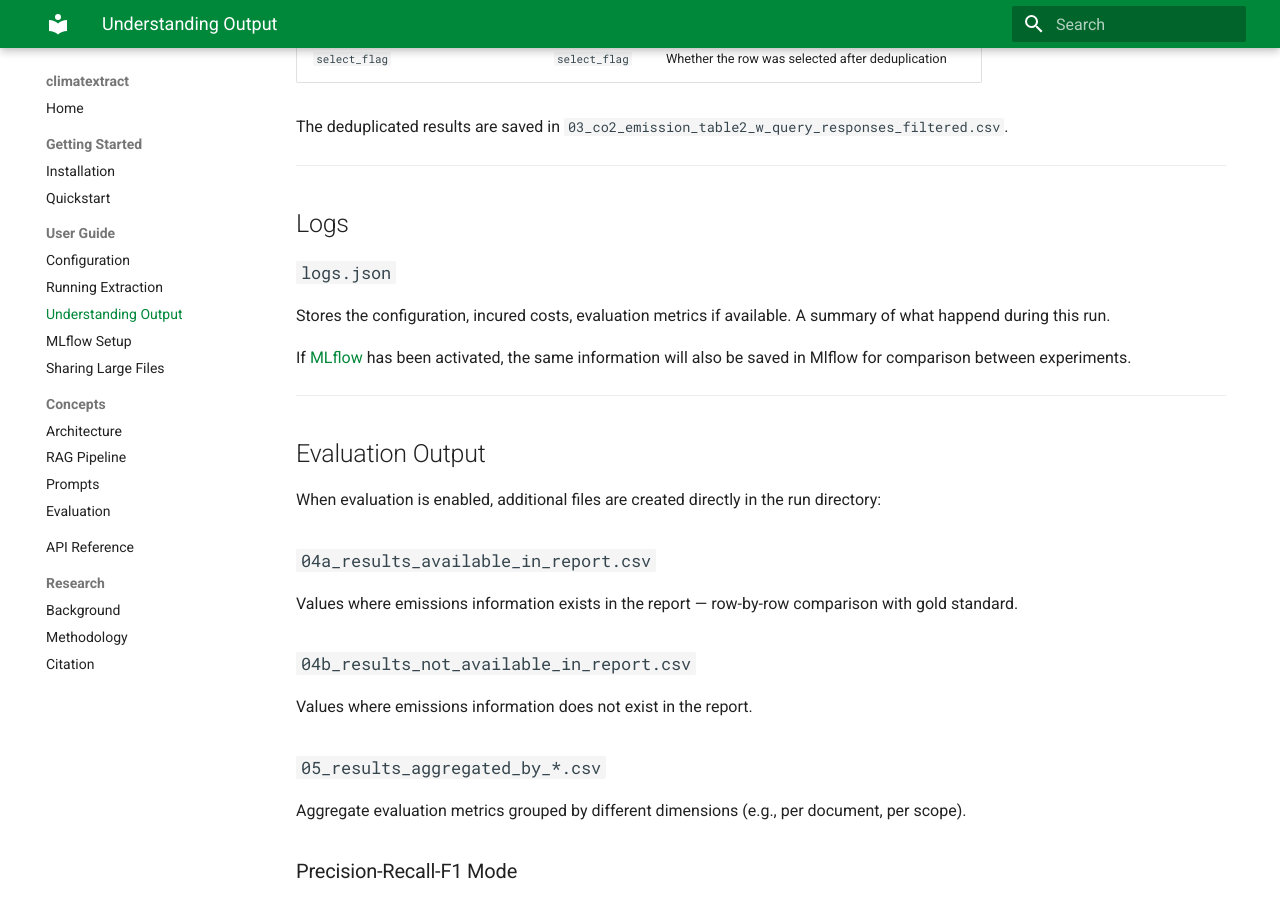
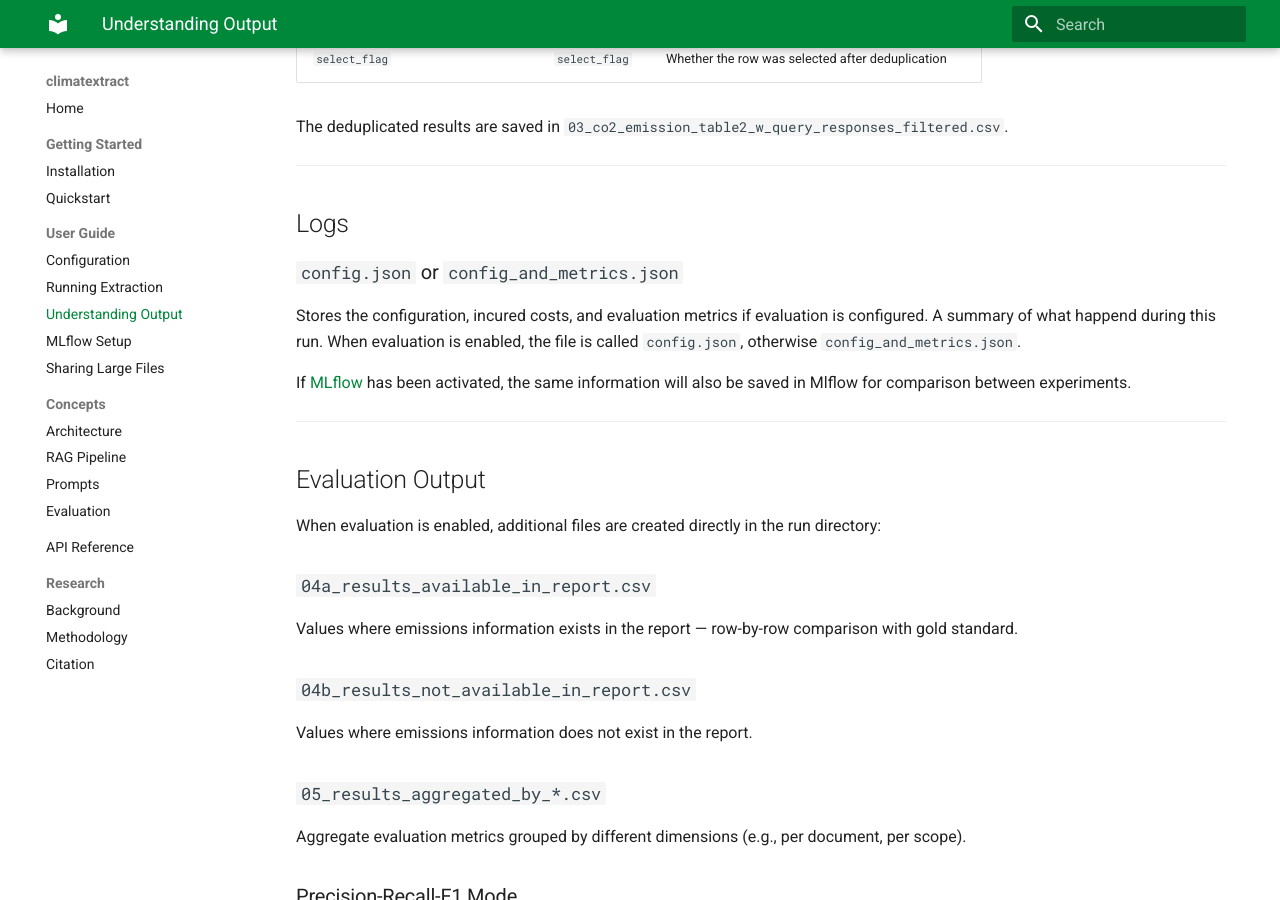
Before and after one commit to gist-sustainability/climatextract, an MkDocs documentation site: the page built from docs/user-guide/understanding-output.md, in a window 1280 px wide and 900 px high, scrolled down 3996 px. Built offline with MkDocs 1.6.1 and Material for MkDocs 9.7.7, drawn with Linux system fonts in a browser that asks for light colours; some of the changed text lies outside the part shown.

Commit message:
rename logs.json to config or config_and_metrics.json

```diff
--- a/docs/user-guide/understanding-output.md
+++ b/docs/user-guide/understanding-output.md
@@ -15,7 +15,7 @@ output/
     ├── results_long_format.csv                                # Main results (long format, with duplicates)
     ├── results_wide_format.csv                                # Results pivoted by year
     ├── invalid_llm_outputs.txt                                # Invalid LLM responses
-    ├── logs.json                                              # Parameters, metrics, run info
+    ├── config.json (or config_and_metrics.json)                                             # Parameters, metrics, run info
     ├── 04a_results_available_in_report.csv                    # (if evaluation enabled)
     ├── 04b_results_not_available_in_report.csv                # (if evaluation enabled)
     └── 05_results_aggregated_by_*.csv                         # (if evaluation enabled)
@@ -124,9 +124,10 @@ The deduplicated results are saved in `03_co2_emission_table2_w_query_responses_
 
 ## Logs
 
-### `logs.json`
+### `config.json` or `config_and_metrics.json`
 
-Stores the configuration, incured costs, evaluation metrics if available. A summary of what happend during this run.
+Stores the configuration, incured costs, and evaluation metrics if evaluation is configured. A summary of what happend during this run.
+When evaluation is enabled, the file is called `config.json`, otherwise `config_and_metrics.json`.
 
 If [MLflow](./mlflow-setup.md) has been activated, the same information will also be saved in Mlflow for comparison between experiments.
 
```
Also changed, not shown: docs/getting-started/quickstart.md (+1 -1 lines), 1 other file.
